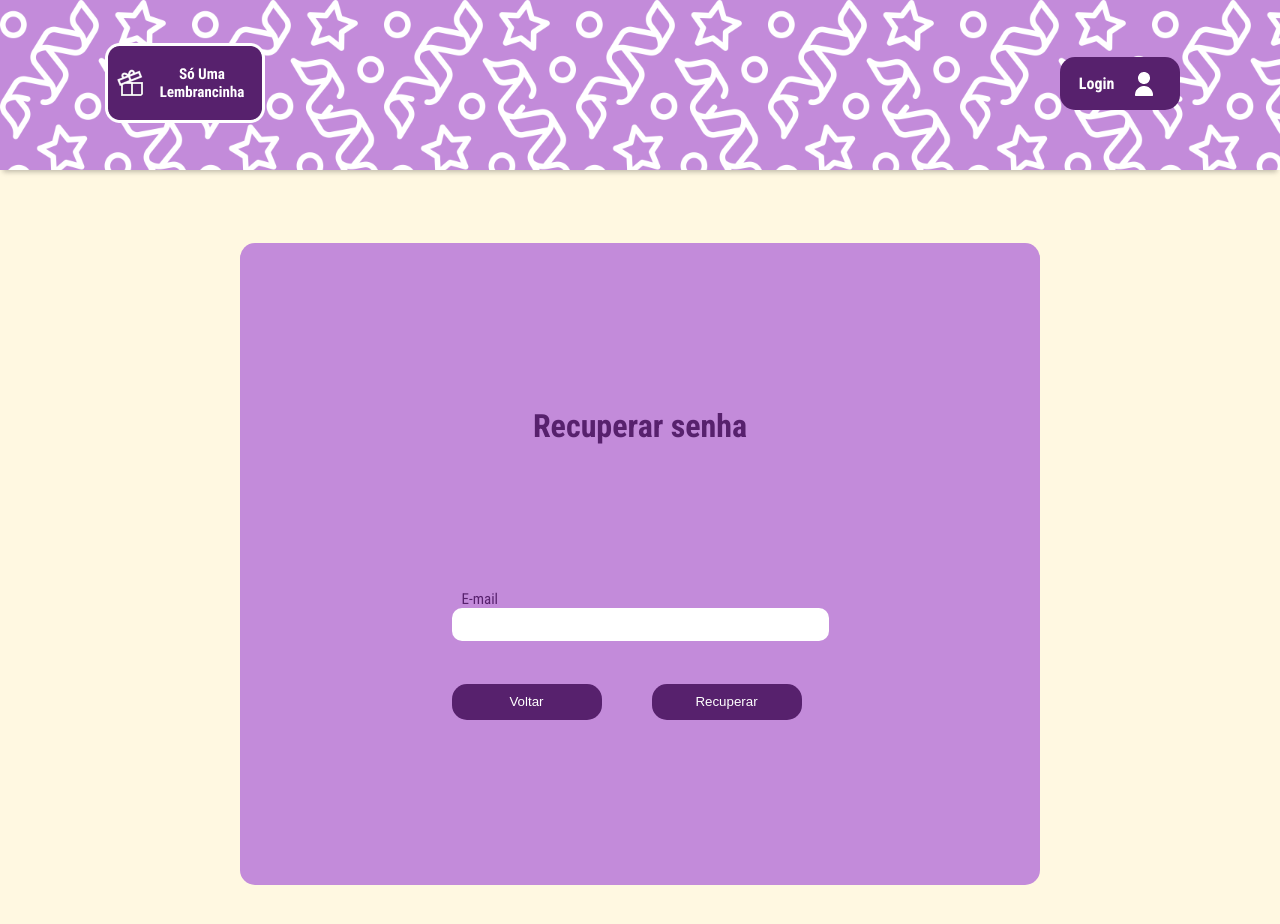
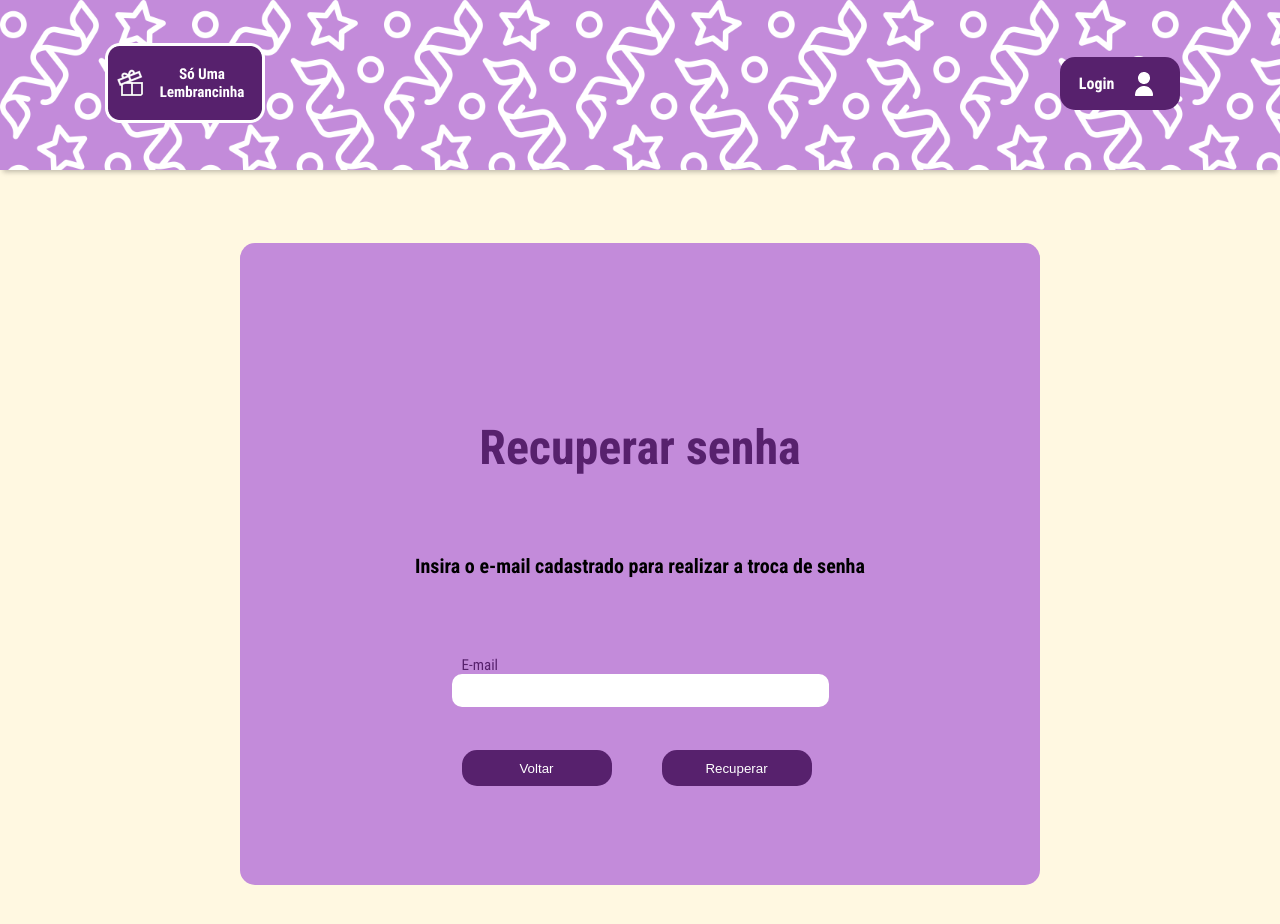
Before and after one commit to BlackStarSt/SoUmPresentinho, a React (Create React App) app: page /recuperaSenha in a window 1280 px wide. Shown: the top 924 px of the page. Built offline with nearby package versions, Linux system fonts and the light colour scheme; no server answers.

Commit message:
feat: - Adicionei um subtitulo - Correção no style - Edição da rota das páginas

```diff
--- a/src/App.js
+++ b/src/App.js
@@ -21,7 +21,7 @@ function App() {
           <Route path="/cadastro" element={<Cadastro />} />
           <Route path="/create" element={<Create />} />
           <Route path="/profile" element={<Profile />}/>
-          <Route path="/page/:url" element={<Pagina />}/>
+          <Route path="/:url" element={<Pagina />}/>
           <Route path="/recuperaSenha" element={<RecuperaSenha />}/>
         </Routes>
       </main>
--- a/src/pages/RecuperaSenha/RecuperaSenha.css
+++ b/src/pages/RecuperaSenha/RecuperaSenha.css
@@ -15,7 +15,11 @@
 
 .senha_title {
     color: var(--roxo);
-    font-size: 32px;
+    font-size: 48px;
+}
+
+.senha_subtitle {
+    font-size: 20px;
 }
 
 .message_senha {
@@ -33,6 +37,7 @@
     flex-direction: row;
     justify-content: space-between;
     align-items: center;
+    margin-left: 10px;
 }
 
 .s_btn {
--- a/src/pages/RecuperaSenha/RecuperaSenha.js
+++ b/src/pages/RecuperaSenha/RecuperaSenha.js
@@ -29,8 +29,10 @@ const RecuperaSenha = () => {
     return (
         <div className="senha">
             <div className="container">
+                <div className="container_senha"></div>
                 {message && <div className="message_senha">{message}</div>}
                 <h2 className="senha_title">Recuperar senha</h2>
+                <p className="senha_subtitle">Insira o e-mail cadastrado para realizar a troca de senha</p>
                 <form className="ctn_login" onSubmit={handleSubmit}>
                     <div className="input_ctn">
                         <label>E-mail</label>
```
